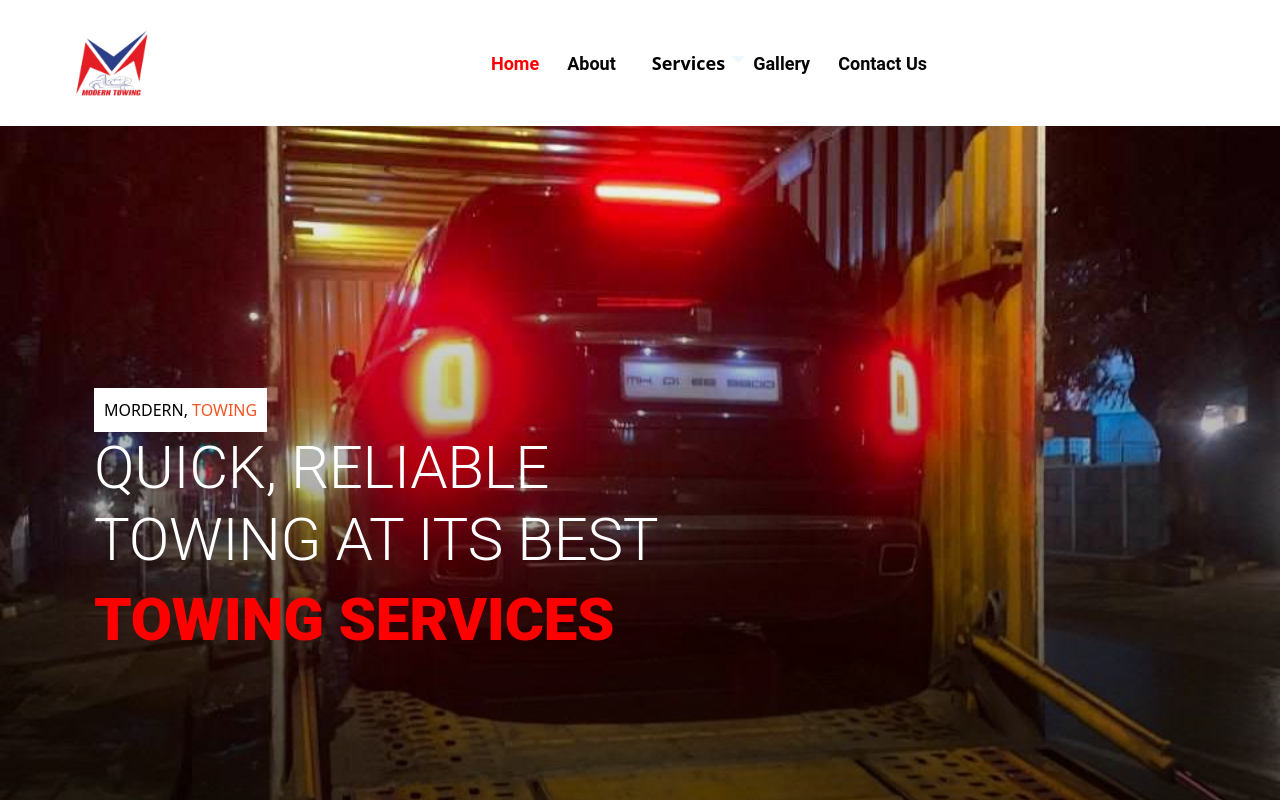
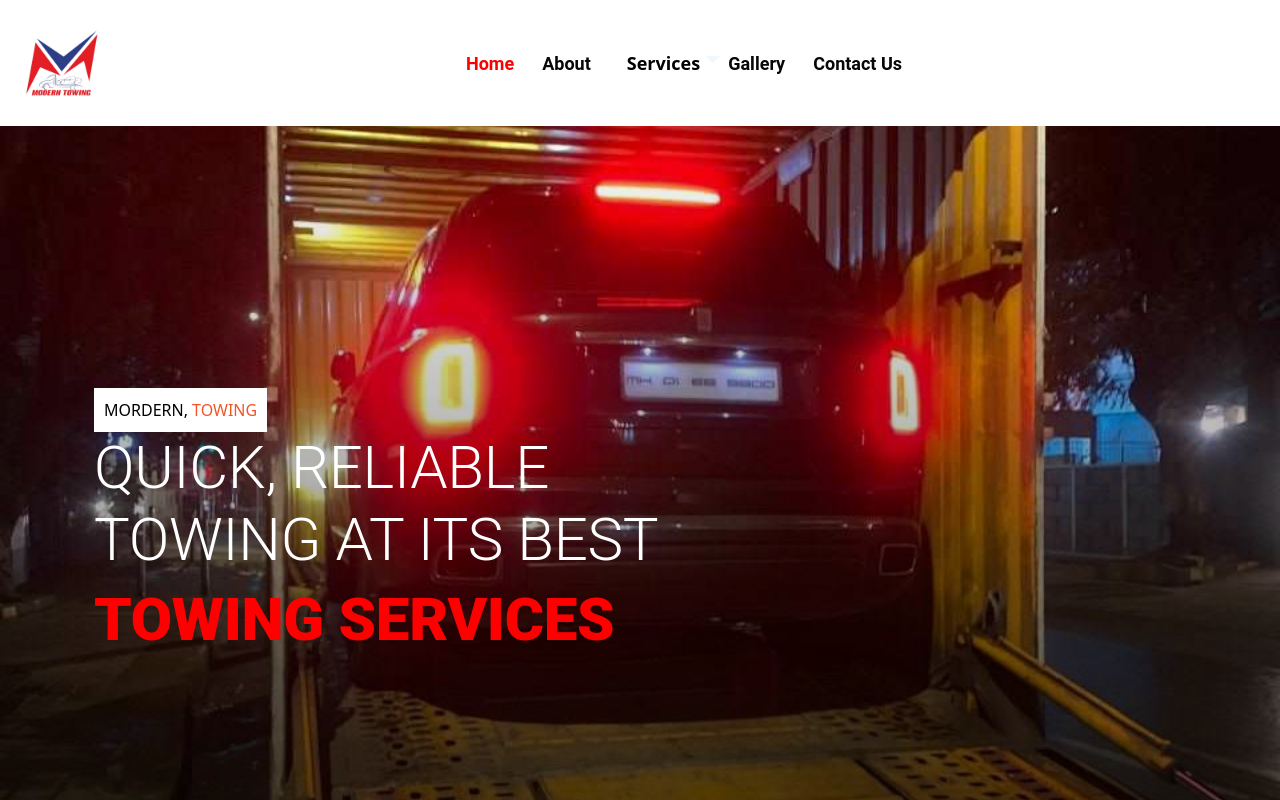
Before and after one commit to ReactNativeAmalgum/towing, a React (Create React App) app: page / in a window 1280 px wide. Shown: the top 800 px of the page. Built offline with nearby package versions, Linux system fonts and the light colour scheme.

Commit message:
navbar padding

```diff
--- a/src/Components/Routes/Navbar.jsx
+++ b/src/Components/Routes/Navbar.jsx
@@ -13,7 +13,7 @@ function Header() {
   return (
     <Navbar style={{backgroundColor:'white', color:'black'}} expand="lg" className="navbar-cont">
       <Container fluid>
-        <Navbar.Brand href="#" style={{ paddingLeft: 50 }}>
+        <Navbar.Brand href="#" >
           <img
             src={logo}
             style={{ width: 100, backgroundColor:'white' }}
```
